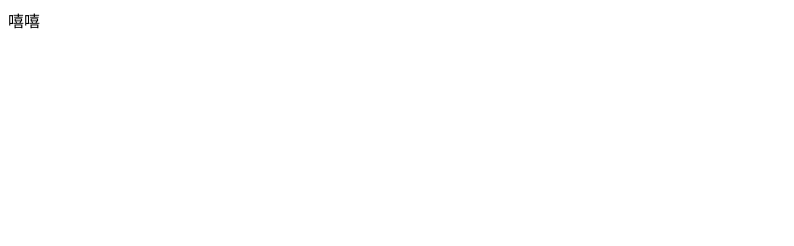
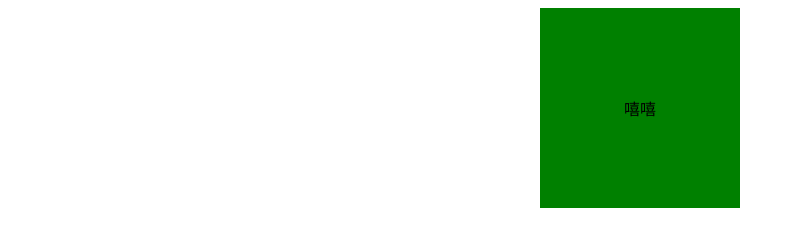
Before and after one commit to king-why/SSH-cs, a plain HTML site: page index.html in a window 1280 px wide. Shown: the whole page, without its empty margins (0-794 px from the left). Drawn offline with Linux system fonts and the light colour scheme.

Commit message:
删除前push

```diff
--- a/index.html
+++ b/index.html
@@ -6,11 +6,29 @@
     <meta http-equiv="X-UA-Compatible" content="IE=edge">
     <meta name="viewport" content="width=device-width, initial-scale=1.0">
     <title>Document</title>
+    <style>
+        .vb {
+            display: flex;
+            justify-content: center;
+            align-items: center;
+            width: 200px;
+            height: 200px;
+            background-color: green;
+            margin: 0 auto;
+        }
+    </style>
 </head>
 
 <body>
-    <div>嘻嘻</div>
+    <div class="vb">嘻嘻</div>
     <!-- <div>嘿嘿嘿</div> -->
+    <script>
+        console.log(/^哈$/.test('哈'));
+        console.log(/^哈{2}$/.test('哈哈'));
+        console.log(/^[1-9][0-9]{4,}$/.test('11061472426'));
+        console.log(/^[0-9]{3}$/.test('333'));
+        console.log(/^[a-zA-Z0-9]$/.test('bb'));
+    </script>
 </body>
 
 </html>
```
